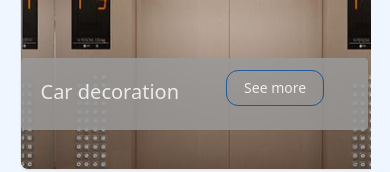
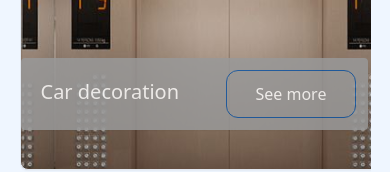
Before and after one commit to Rwinkah/express-elevator, a React (Vite) app: page / in a window 390 px wide. Shown: the part 5731-5903 px from the top of the page. Built offline with nearby package versions, Linux system fonts and the light colour scheme.

Commit message:
complete mobile

```diff
--- a/src/components/ElevatorComponents.tsx
+++ b/src/components/ElevatorComponents.tsx
@@ -12,6 +12,12 @@ import landDoor1 from '../assets/landingDoors1.svg'
 import landDoor2 from '../assets/landingDoors2.svg'
 import landDoor3 from '../assets/landingDoors3.svg'
 
+
+import {
+  Popover,
+  PopoverContent,
+  PopoverTrigger,
+} from "../../components/ui/popover"
 
 import { Card, CardContent } from "../../components/ui/card"
 import {
@@ -55,7 +61,19 @@ import {
                   <CardContent className="flex p-0 pt-3 pb-3 pl-3 pr-3 box-border   bottom-10 absolute rounded-sm bg-[#999999] h-[72px] w-[89%] lg:w-[340px] opacity-85 shadow-sm gap-[vw]">
                     <h4 className="text-xl text-white w-[60%] h-[36px] p-2">{comp.text}</h4>
                     {/* <img className='w-[100%] h-[100%]'src={comp.backImg} /> */}
-                    <button className='border-expBlueDark border rounded-xl text-white p-0 h-[36px] w-[25vw] text-sm'> See more</button>
+                    {/* <button className='border-expBlueDark border rounded-xl text-white p-0 h-[36px] w-[25vw] lg:w-[99px] text-sm'> See more</button> */}
+                    <Popover>
+                <PopoverTrigger asChild>
+                    <button className='text-white border border-expBlueDark rounded-xl w-2/5'>See more</button>
+                </PopoverTrigger>
+                <PopoverContent className=' flex md:w-fit w-1/4 h-1/4'>
+                    <div className='flex md:flex-row  gap-4 justify-between'>
+                        {comp.images.map((img, index) => (
+                            <img className='' src={img} alt="elevator component" key={index} />
+                            ))}
+                    </div>
+                </PopoverContent>
+            </Popover>
                   </CardContent>
                 </Card>
               </div>
```
